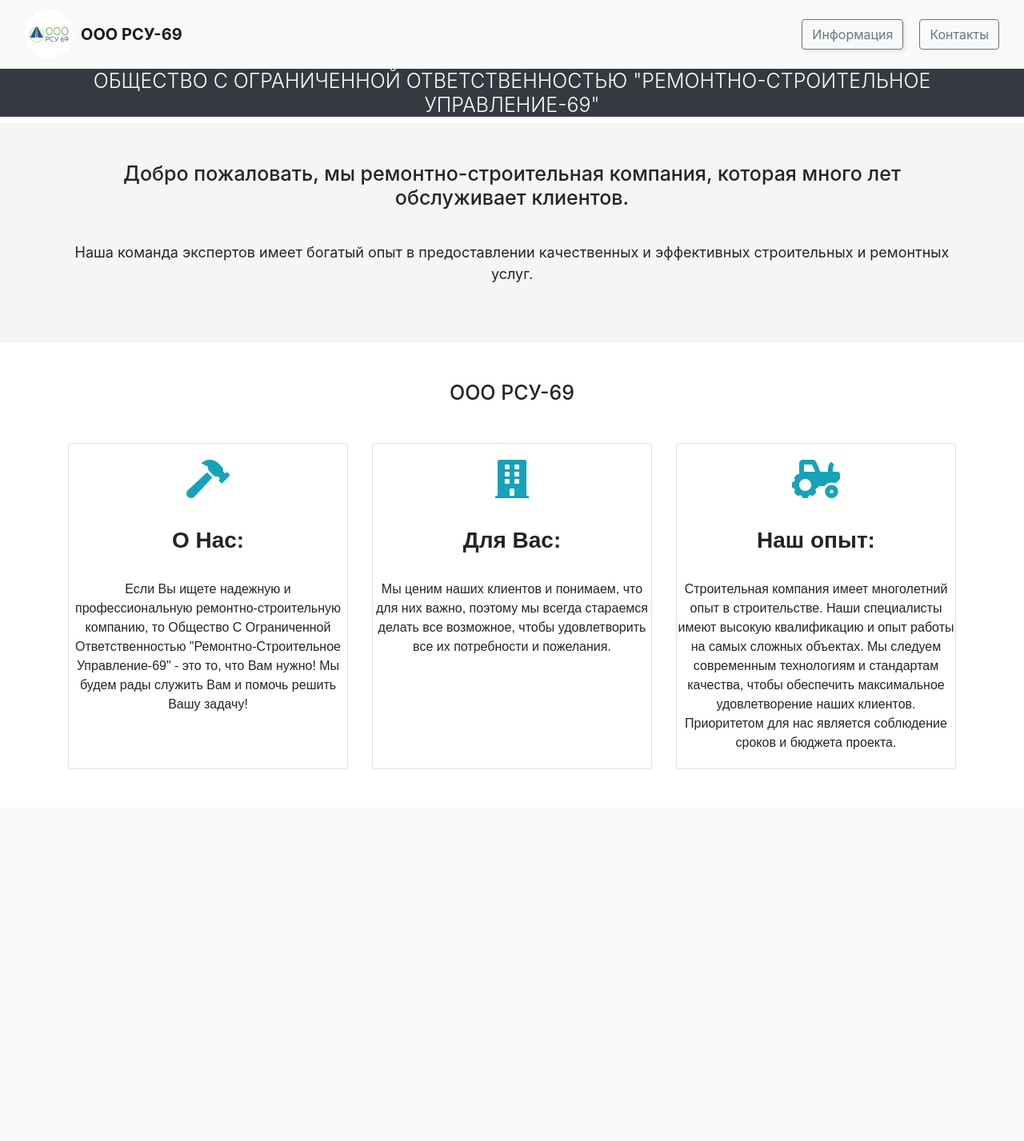
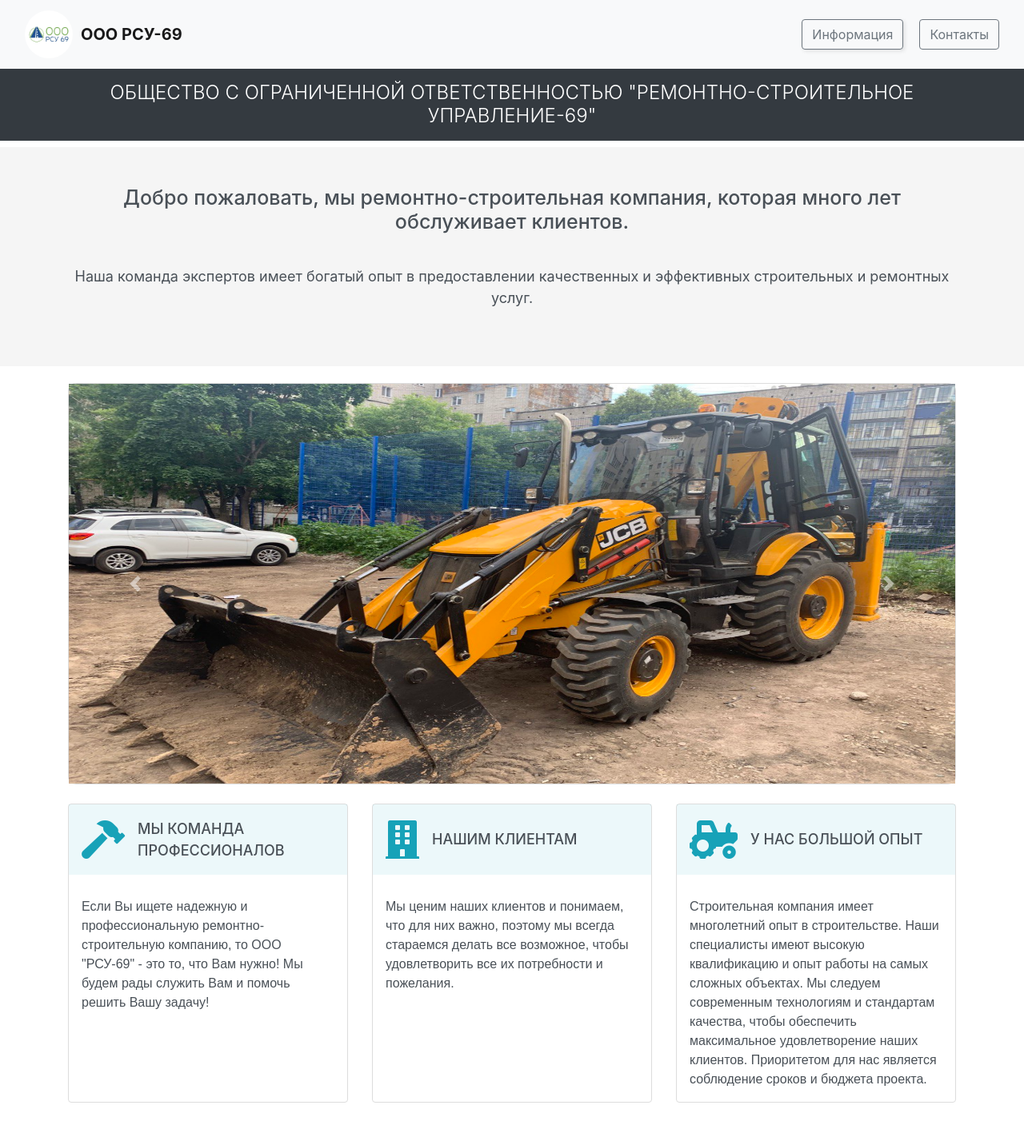
Before and after one commit to ConsttsnoC/rsu-69, a Django app: page / in a window 1280 px wide. Shown: the whole page at 80% size. Before the commit the page ends 962 px from the top, so only its background shows below. Run offline with Django 4.2, Linux system fonts and the light colour scheme; some libraries are stand-ins or nearby versions.

Commit message:
Изменение стилей.

```diff
--- a/prezentation/templates/prezentation/home.html
+++ b/prezentation/templates/prezentation/home.html
@@ -7,8 +7,10 @@
 <head>
     <meta charset="UTF-8">
     <meta name="viewport" content="width=device-width, initial-scale=1.0">
-  <link rel="stylesheet" href="https://maxcdn.bootstrapcdn.com/bootstrap/4.0.0/css/bootstrap.min.css" integrity="sha384-Gn5384xqQ1aoWXA+058RXPxPg6fy4IWvTNh0E263XmFcJlSAwiGgFAW/dAiS6JXm" crossorigin="anonymous">
-  <link rel="stylesheet" href="https://use.fontawesome.com/releases/v5.15.1/css/all.css" integrity="sha384-vp86vTRFVJgpjF9jiIGPEEqYqlDwgyBgEF109VFjmqGmIY/Y4HV4d3Gp2irVfcrp" crossorigin="anonymous">
+    <link rel="stylesheet" href="https://maxcdn.bootstrapcdn.com/bootstrap/4.0.0/css/bootstrap.min.css"
+          integrity="sha384-Gn5384xqQ1aoWXA+058RXPxPg6fy4IWvTNh0E263XmFcJlSAwiGgFAW/dAiS6JXm" crossorigin="anonymous">
+    <link rel="stylesheet" href="https://use.fontawesome.com/releases/v5.15.1/css/all.css"
+          integrity="sha384-vp86vTRFVJgpjF9jiIGPEEqYqlDwgyBgEF109VFjmqGmIY/Y4HV4d3Gp2irVfcrp" crossorigin="anonymous">
     <link rel="stylesheet" href="style.css">
     <title>РСУ-69</title>
 
@@ -16,14 +18,19 @@
 </head>
 <head>
     <style>
+        body {
+            color: #495057;
+        }
         .header {
-      background-color: #333;
+            background-color: #495057;
             color: white;
             text-align: center;
         }
+
         .header h1 {
-  font-size: 25px;
+            font-size: 24px;
         }
+
         @media (max-width: 767px) {
             .header h1 {
                 font-size: 22px;
@@ -33,6 +40,7 @@ font-size: 22px;
         .welcome {
             background-color: #f5f5f5;
             padding: 50px 0;
+            margin-bottom: -27px;
         }
 
         .welcome h2 {
@@ -64,7 +72,6 @@ border: 1px solid #ddd;
 
         .services .card p {
             font-size: 18px;
-margin-bottom: 20px;
         }
 
         .services .card i {
@@ -74,6 +81,32 @@ margin-bottom: 20px;
             color: #17a2b8;
         }
 
+        .card-title {
+            display: flex;
+            padding: 0 16px;
+            width: 100%;
+            background: #17a2b814;
+            justify-content: flex-start;
+            align-items: center;
+
+        }
+
+        .card-title i {
+            font-size: 32px;
+            color: #17a2b8;
+        }
+
+        .card-title .title__caption {
+            margin: 0;
+            font-weight: 500;
+            text-align: left;
+            padding-left: 16px;
+        }
+
+        .card__content p {
+            padding: 16px;
+            text-align: left;
+        }
 
     </style>
 
@@ -83,7 +116,7 @@ margin-bottom: 20px;
 <body>
 <header class="header bg-dark text-white text-center">
     <div class="container">
-      <h1 class="display-4">ОБЩЕСТВО С ОГРАНИЧЕННОЙ ОТВЕТСТВЕННОСТЬЮ "РЕМОНТНО-СТРОИТЕЛЬНОЕ УПРАВЛЕНИЕ-69"</h1>
+        <h1 class="display-2 p-3">ОБЩЕСТВО С ОГРАНИЧЕННОЙ ОТВЕТСТВЕННОСТЬЮ "РЕМОНТНО-СТРОИТЕЛЬНОЕ УПРАВЛЕНИЕ-69"</h1>
     </div>
 </header>
 
@@ -96,39 +129,111 @@ margin-bottom: 20px;
 </style>
 <section class="welcome py-5">
     <div class="container">
-    <h2 class="text-center">Добро пожаловать, мы ремонтно-строительная компания, которая много лет обслуживает клиентов.</h2>
-    <p class="text-center my-4">Наша команда экспертов имеет богатый опыт в предоставлении качественных и эффективных строительных и ремонтных услуг.</p>
+        <h2 class="text-center">Добро пожаловать, мы ремонтно-строительная компания, которая много лет обслуживает
+            клиентов.</h2>
+        <p class="text-center my-4">Наша команда экспертов имеет богатый опыт в предоставлении качественных и
+            эффективных строительных и ремонтных услуг.</p>
     </div>
 </section>
 
 <section class="services container mt-5">
-    <h2 class="text-center mb-5">ООО РСУ-69</h2>
+
+    <style>
+    .carousel-inner .carousel-item img {
+        width: 80%;
+        max-height: 500px;
+        margin: 0 auto;
+    }
+
+    #carouselExampleControlsNoTouching {
+        margin: 0 auto;
+        border: 1px solid #ddd;
+        border-radius: 10px;
+    }
+
+    @media (max-width: 767px) {
+        .carousel-inner .carousel-item img {
+            width: 100%;
+        }
+
+        #carouselExampleControlsNoTouching {
+            width: 100%;
+        }
+    }
+</style>
+
+
+<div id="carouselExampleControlsNoTouching" class="carousel slide" data-bs-touch="true" data-bs-interval="3000">
+  <div class="carousel-inner">
+    <div class="carousel-item active">
+       <img src="{% static 'prezentation/2.jpg' %}"  class="d-block w-100" alt="...">
+    </div>
+    <div class="carousel-item">
+      <img src="{% static 'prezentation/5.jpg' %}" class="d-block w-100" alt="...">
+    </div>
+    <div class="carousel-item">
+     <img src="{% static 'prezentation/6.jpg' %}" class="d-block w-100" alt="...">
+    </div>
+  </div>
+  <button class="carousel-control-prev" type="button" data-bs-target="#carouselExampleControlsNoTouching" data-bs-slide="prev">
+    <span class="carousel-control-prev-icon" aria-hidden="true"></span>
+    <span class="visually-hidden">Предыдущий</span>
+  </button>
+  <button class="carousel-control-next" type="button" data-bs-target="#carouselExampleControlsNoTouching" data-bs-slide="next">
+    <span class="carousel-control-next-icon" aria-hidden="true"></span>
+    <span class="visually-hidden">Следующий</span>
+  </button>
+</div>
+<br>
+
+
+
     <div class="row">
         <div class="col-md-4 mb-4">
             <div class="card h-100 text-center">
-    <i class="fas fa-hammer fa-4x mb-3"></i>
-    <h3 class="card-title" style="font-family: Arial, sans-serif; font-weight: bold; margin-top: 20px;">О Нас:</h3>
-    <p class="card-text" style="font-family: Arial, sans-serif; font-size: 16px; line-height: 1.5; margin-top: 20px;">Если Вы ищете надежную и профессиональную ремонтно-строительную компанию, то Общество С Ограниченной Ответственностью "Ремонтно-Строительное Управление-69" - это то, что Вам нужно! Мы будем рады служить Вам и помочь решить Вашу задачу!</p>
+                <div class="card-title">
+                    <i class="fas fa-hammer"></i>
+                    <p class="title__caption">МЫ КОМАНДА ПРОФЕССИОНАЛОВ</p>
                 </div>
+                <div class="card__content">
+                    <p class="card-text" style="font-family: Arial, sans-serif; font-size: 16px; line-height: 1.5;">Если
+                        Вы
+                        ищете надежную и профессиональную ремонтно-строительную компанию, то ООО "РСУ-69" - это то, что
+                        Вам нужно! Мы будем рады
+                        служить Вам и помочь решить Вашу задачу!</p>
                 </div>
-
-       <div class="col-md-4 mb-4">
-  <div class="card h-100 text-center">
-          <i class="fas fa-building fa-4x mb-3"></i>
-          <h3 class="card-title" style="font-family: Arial, sans-serif; font-weight: bold; margin-top: 20px;">Для Вас:</h3>
-         <p class="card-text" style="font-family: Arial, sans-serif; font-size: 16px; line-height: 1.5; margin-top: 20px;">Мы ценим наших клиентов и понимаем, что для них важно, поэтому мы всегда стараемся делать все возможное, чтобы удовлетворить все их потребности и пожелания.</p>
             </div>
         </div>
         <div class="col-md-4 mb-4">
             <div class="card h-100 text-center">
-          <i class="fas fa-tractor fa-4x mb-3"></i>
-          <h3 class="card-title" style="font-family: Arial, sans-serif; font-weight: bold; margin-top: 20px;">Наш опыт:</h3>
-          <p class="card-text" style="font-family: Arial, sans-serif; font-size: 16px; line-height: 1.5; margin-top: 20px;">Строительная компания имеет многолетний опыт в строительстве.
-Наши специалисты имеют высокую квалификацию и опыт работы на самых сложных объектах. Мы следуем современным технологиям и стандартам качества, чтобы обеспечить максимальное удовлетворение наших клиентов.
-Приоритетом для нас является соблюдение сроков и бюджета проекта.</p>
+                <div class="card-title">
+                    <i class="fas fa-building"></i>
+                    <p class="title__caption">НАШИМ КЛИЕНТАМ</p>
+                </div>
+                <div class="card__content">
+                    <p class="card-text" style="font-family: Arial, sans-serif; font-size: 16px; line-height: 1.5;">Мы
+                        ценим наших клиентов и понимаем, что для них важно, поэтому мы всегда стараемся делать все
+                        возможное, чтобы удовлетворить все их потребности и пожелания.</p>
+                </div>
+            </div>
+        </div>
+        <div class="col-md-4 mb-4">
+            <div class="card h-100 text-center">
+                <div class="card-title">
+                    <i class="fas fa-tractor"></i>
+                    <p class="title__caption">У НАС БОЛЬШОЙ ОПЫТ</p>
+                </div>
+                <div class="card__content">
+                    <p class="card-text" style="font-family: Arial, sans-serif; font-size: 16px; line-height: 1.5;">
+                        Строительная компания имеет многолетний опыт в строительстве.
+                    Наши специалисты имеют высокую квалификацию и опыт работы на самых сложных объектах. Мы следуем
+                    современным технологиям и стандартам качества, чтобы обеспечить максимальное удовлетворение наших
+                    клиентов. Приоритетом для нас является соблюдение сроков и бюджета проекта.</p>
+                </div>
             </div>
         </div>
     </div>
 </section>
 <br>
+
 {% endblock %}
```
Also changed, not shown: prezentation/templates/prezentation/contact.html (+10 -6 lines), prezentation/static/prezentation/1.jpg (deleted), prezentation/static/prezentation/11.jpg (deleted), prezentation/static/prezentation/22.jpg (deleted), prezentation/static/prezentation/33.jpg (deleted), prezentation/static/prezentation/44.jpg (deleted), prezentation/static/prezentation/5.jpg (added), prezentation/static/prezentation/6.jpg (added), prezentation/static/prezentation/66.jpg (deleted). Lines whose indentation alone changed are shown as unchanged.
